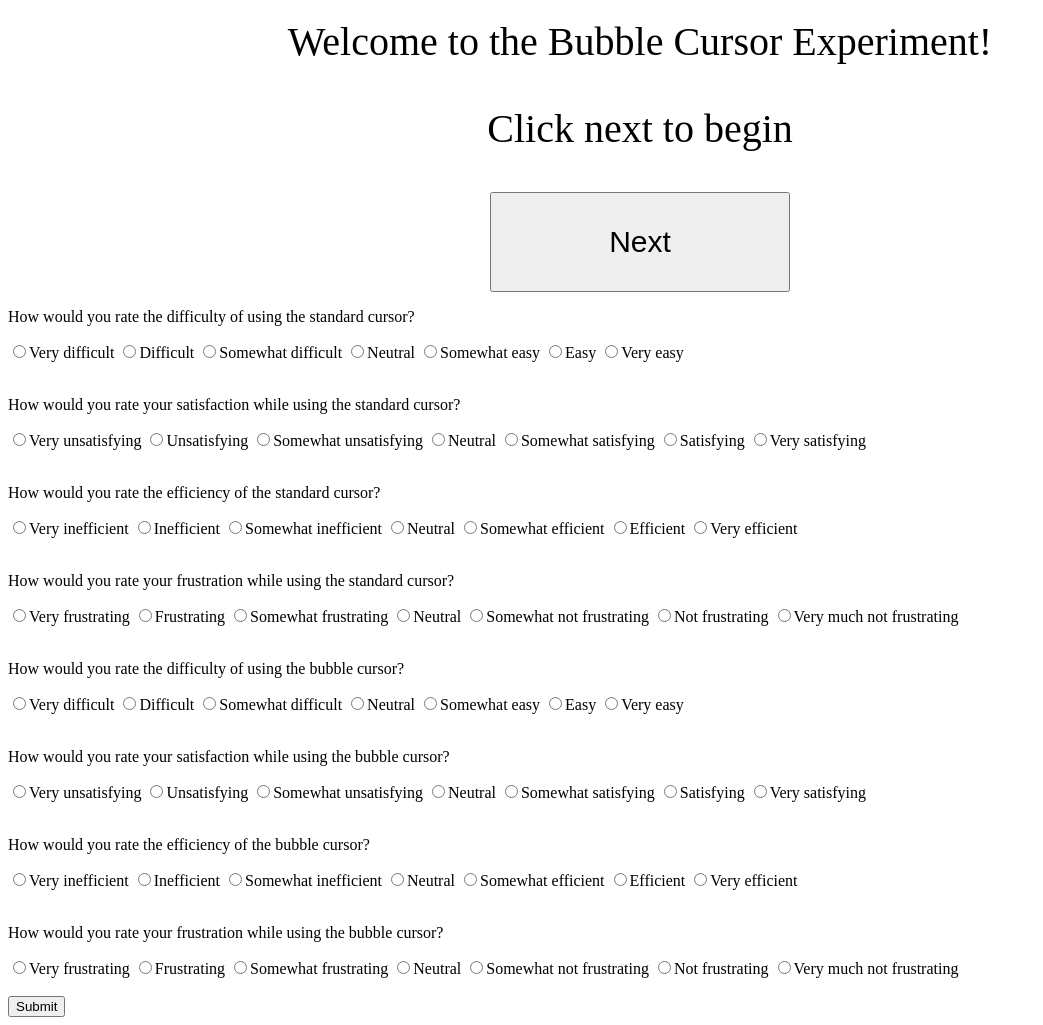
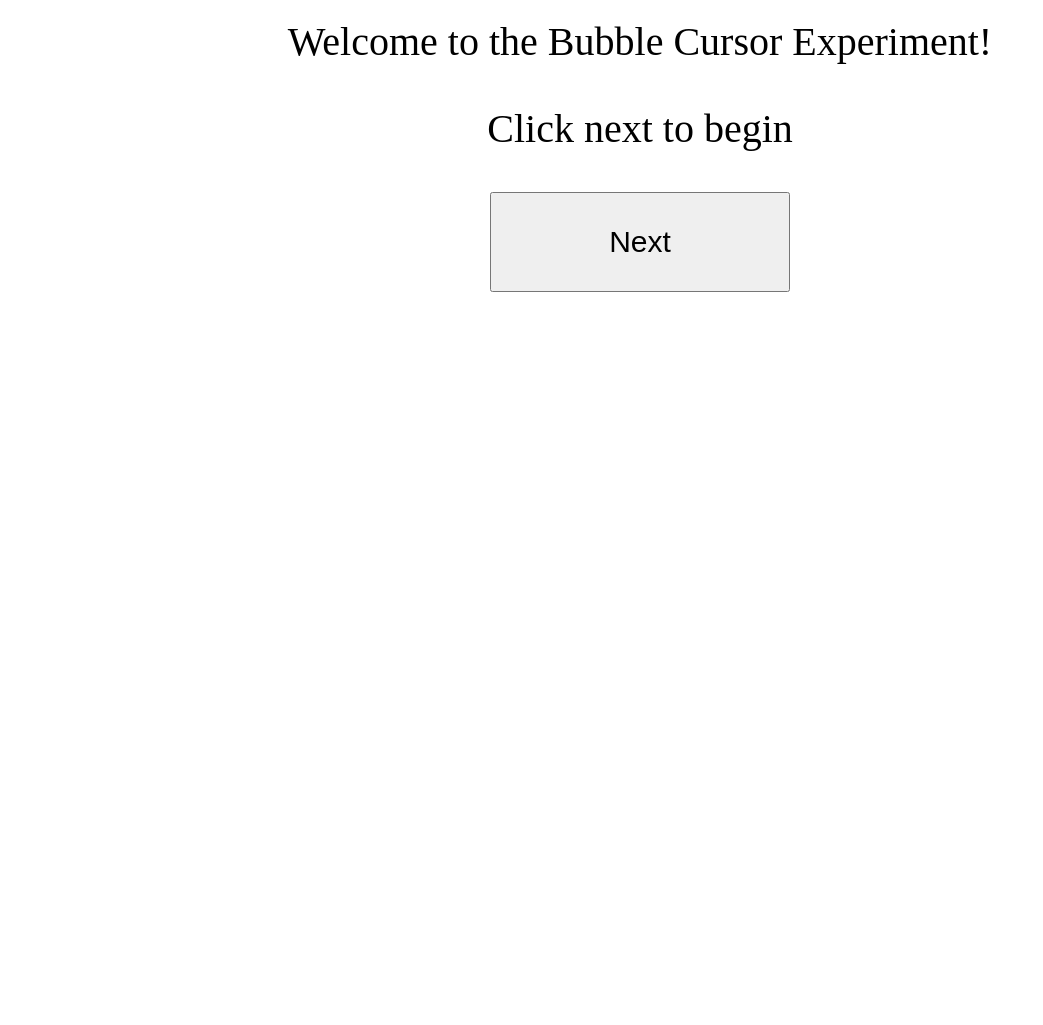
Before and after one commit to ocasta181/6.831_RS1, a website: page public/index.html in a window 1280 px wide. Shown: the part 1044-2069 px from the top of the page, without its empty margins (0-1043 px from the left). After the commit the page ends 1344 px from the top, so only its background shows below. Drawn offline with nearby package versions, Linux system fonts and the light colour scheme; no server answers.

Commit message:
added Procfile for Heroku and hid likert on load

```diff
--- a/public/index.html
+++ b/public/index.html
@@ -34,7 +34,7 @@
       <div id="text_box"><p>Welcome to the Bubble Cursor Experiment!</p><p>Click next to begin</p></div>
       <button id="next_button" type="button">Next</button>
     </div>
-    <form id="likert_form">
+    <form id="likert_form" hidden>
       <p>How would you rate the difficulty of using the standard cursor?</p>
       <input type="radio" name="point_diff" id="pd1" value="very_difficult">Very difficult
       <input type="radio" name="point_diff" id="pd2" value="difficult">Difficult
```
Also changed, not shown: 1 other file.
